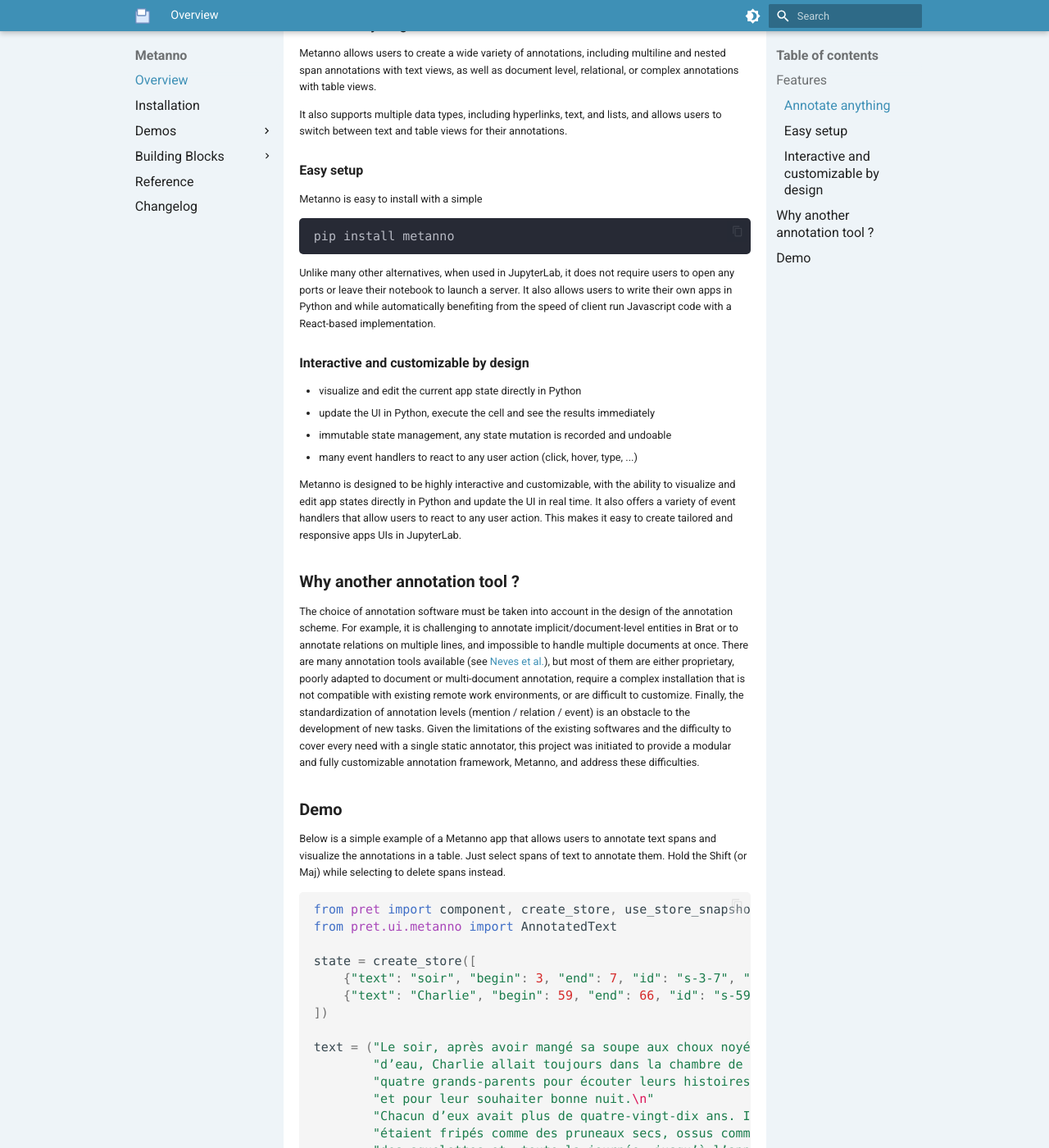
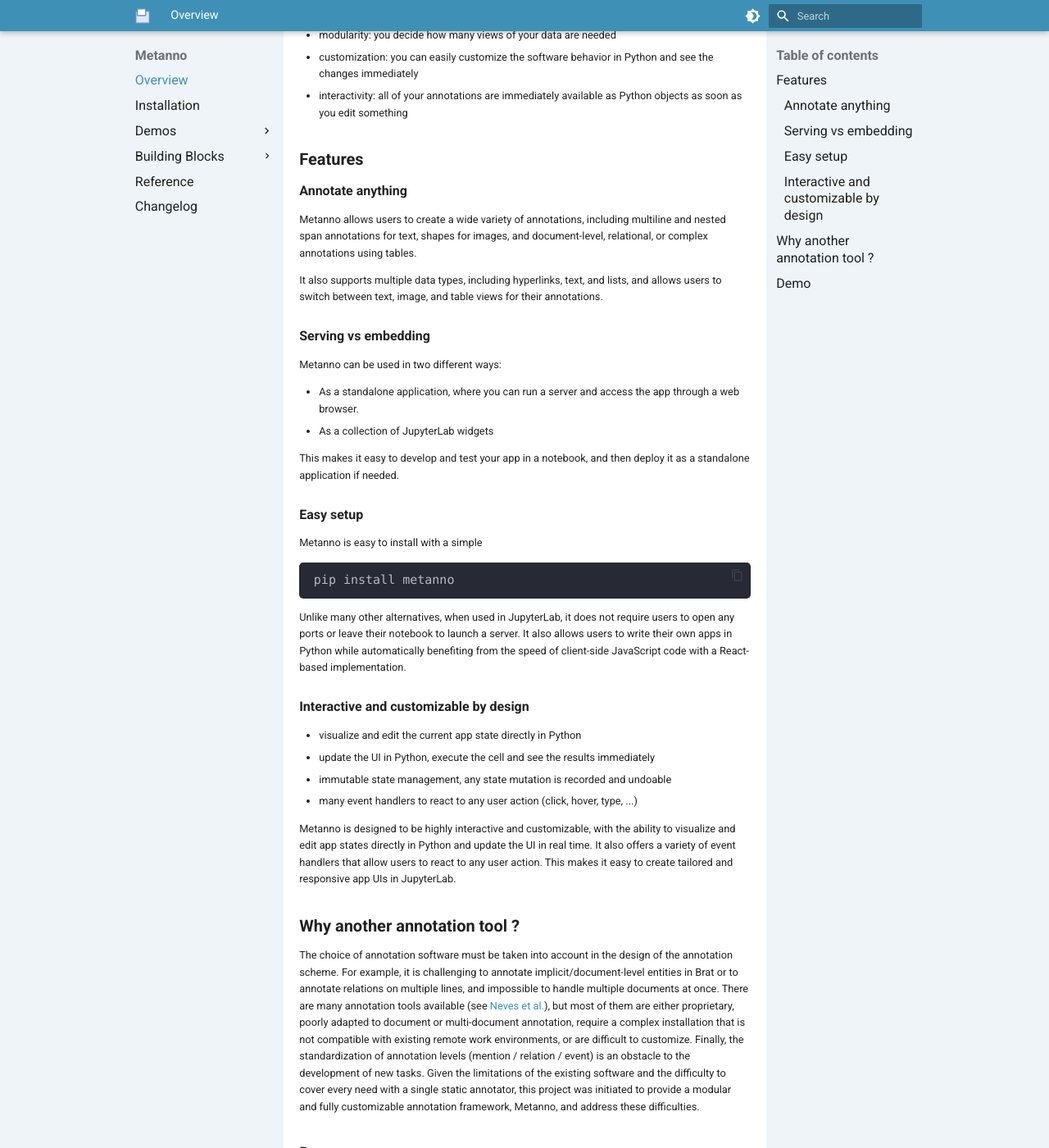
Before and after one commit to percevalw/metanno, an MkDocs documentation site: the page built from docs/index.md, in a window 1280 px wide and 1400 px high, scrolled down 427 px. Shown: the whole window at 82% size. Built offline with MkDocs 1.6.1 and Material for MkDocs 9.7.7, drawn with Linux system fonts in a browser that asks for light colours; the version menu is left out; some of the changed text lies outside the part shown.

```diff
--- a/docs/index.md
+++ b/docs/index.md
@@ -2,10 +2,9 @@
 ![Metanno](/assets/images/logo.svg){ width="250px" }
 </h1>
 
-Metanno is a Python library aimed at building dynamic annotation interfaces customized
-to your needs without leaving your notebook.
+Metanno is a JupyterLab extension that allows you to build your own annotation interface. Metanno is a Python library aimed at building dynamic annotation interfaces customized to your needs without leaving your notebook.
 
-At the moment, Metanno focuses on textual documents with rich structured entities.
+At the moment, Metanno focuses on textual documents and images with rich structured entities.
 Its main goals are:
 
 - modularity: you decide how many views of your data are needed
@@ -17,11 +16,19 @@ Its main goals are:
 ### Annotate anything
 
 Metanno allows users to create a wide variety of annotations,
-including multiline and nested span annotations with text views,
-as well as document level, relational, or complex annotations with table views.
+including multiline and nested span annotations for text, shapes for images, and document-level, relational, or complex annotations using tables.
 
 It also supports multiple data types, including hyperlinks, text, and lists, and
-allows users to switch between text and table views for their annotations.
+allows users to switch between text, image, and table views for their annotations.
+
+### Serving vs embedding
+
+Metanno can be used in two different ways:
+
+- As a standalone application, where you can run a server and access the app through a web browser.
+- As a collection of JupyterLab widgets
+
+This makes it easy to develop and test your app in a notebook, and then deploy it as a standalone application if needed.
 
 ### Easy setup
 
@@ -33,8 +40,7 @@ pip install metanno
 
 Unlike many other alternatives, when used in JupyterLab, it does not require users to open any ports
 or leave their notebook to launch a server. It also allows users to write
-their own apps in Python and while automatically benefiting from the speed of client
-run Javascript code with a React-based implementation.
+their own apps in Python while automatically benefiting from the speed of client-side JavaScript code with a React-based implementation.
 
 ### Interactive and customizable by design
 
@@ -46,8 +52,8 @@ run Javascript code with a React-based implementation.
 Metanno is designed to be highly interactive and customizable, with the ability
 to visualize and edit app states directly in Python and update the UI in real
 time. It also offers a variety of event handlers that allow users to react to
-any user action. This makes it easy to create tailored and responsive apps
-UIs in JupyterLab.
+any user action. This makes it easy to create tailored and responsive app UIs
+in JupyterLab.
 
 ## Why another annotation tool ?
 
@@ -60,11 +66,13 @@ are either proprietary, poorly adapted to document or multi-document annotation,
 a complex installation that is not compatible with existing remote work environments,
 or are difficult to customize. Finally, the standardization of annotation levels
 (mention / relation / event) is an obstacle to the development of new tasks. Given the
-limitations of the existing softwares and the difficulty to cover every need with a
+limitations of the existing software and the difficulty to cover every need with a
 single static annotator, this project was initiated to provide a modular and fully
 customizable annotation framework, Metanno, and address these difficulties.
 
 ## Demo
+
+You can view some demos here: [Demos](/demos).
 
 Below is a simple example of a Metanno app that allows users to annotate text spans
 and visualize the annotations in a table. Just select spans of text to annotate them.
```
Also changed, not shown: README.md (+57 -68 lines), docs/assets/images/logo.png, docs/assets/images/logo.svg (added).
